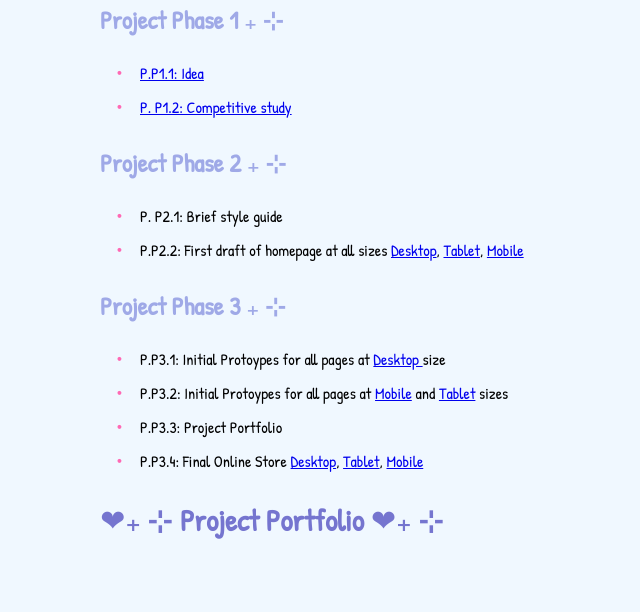
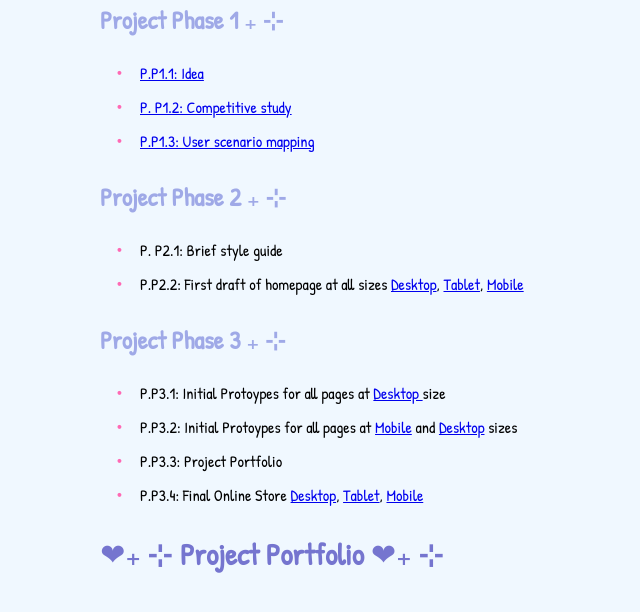
Before and after one commit to Layoonie/avt415-, a plain HTML site: page index.html in a window 1280 px wide. Shown: the part 586-1198 px from the top of the page, without its empty margins (0-640 px from the left). Before the commit the page ends 1176 px from the top, so only its background shows below. Drawn offline with Linux system fonts and the light colour scheme.

Commit message:
Update index.html

```diff
--- a/index.html
+++ b/index.html
@@ -24,6 +24,7 @@
         <ul>
         <li><a href="P1/index.html">P.P1.1: Idea</a></li>
         <li><a href="https://xd.adobe.com/view/3cd275d1-be1c-4667-b118-81075a6ab24d-6981/">P. P1.2: Competitive study</a></li>
+        <li><a href="P1.3/index.html">P.P1.3: User scenario mapping</a></li>
         </ul>
       <h3>Project Phase 2 ₊ ⊹ </h3>
         <ul>
@@ -33,7 +34,7 @@
       <h3>Project Phase 3 ₊ ⊹</h3>
         <ul>
         <li>P.P3.1: Initial Protoypes for all pages at <a href="#">Desktop </a>size</li>
-        <li>P.P3.2: Initial Protoypes for all pages at <a href="#">Mobile</a> and <a href="#">Tablet</a> sizes</li>
+        <li>P.P3.2: Initial Protoypes for all pages at <a href="https://xd.adobe.com/view/2cd381d8-987b-4850-8902-8c0d36e474cf-7980/">Mobile</a> and <a href="https://xd.adobe.com/view/818aeacd-8b5e-4a8a-9580-8f487c44bf55-d4d9/">Desktop</a> sizes</li>
         <li>P.P3.3: Project Portfolio</li>
         <li>P.P3.4: Final Online Store <a href="#">Desktop</a>, <a href="#"> Tablet</a>, <a href="#"> Mobile</a></li>
         </ul>
```
